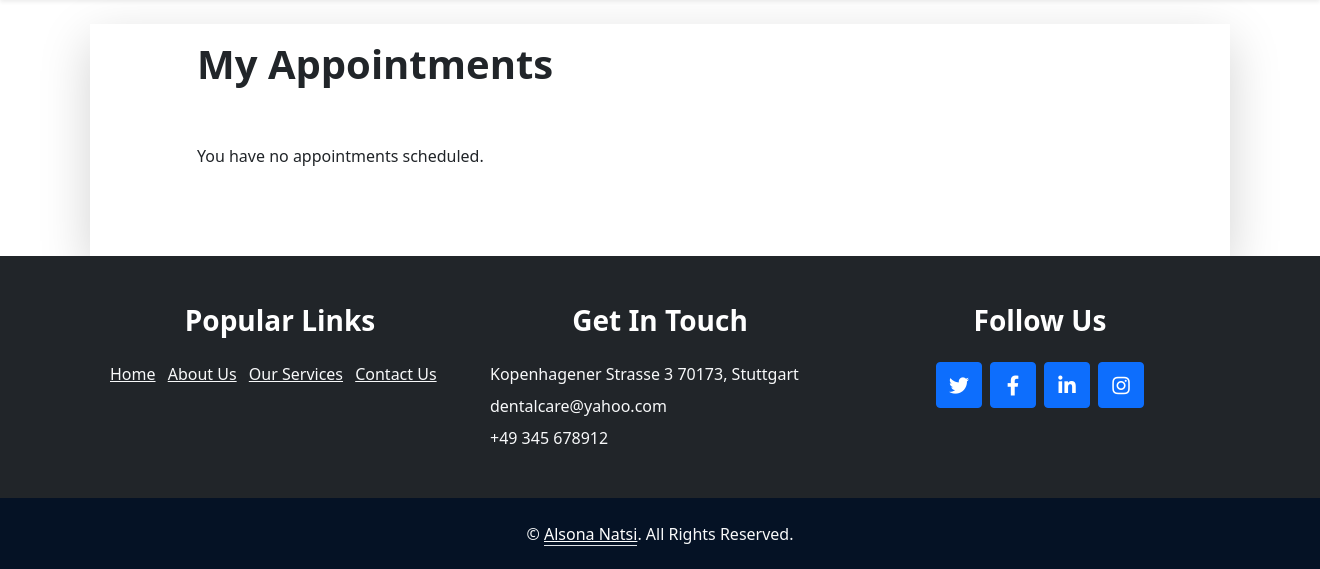
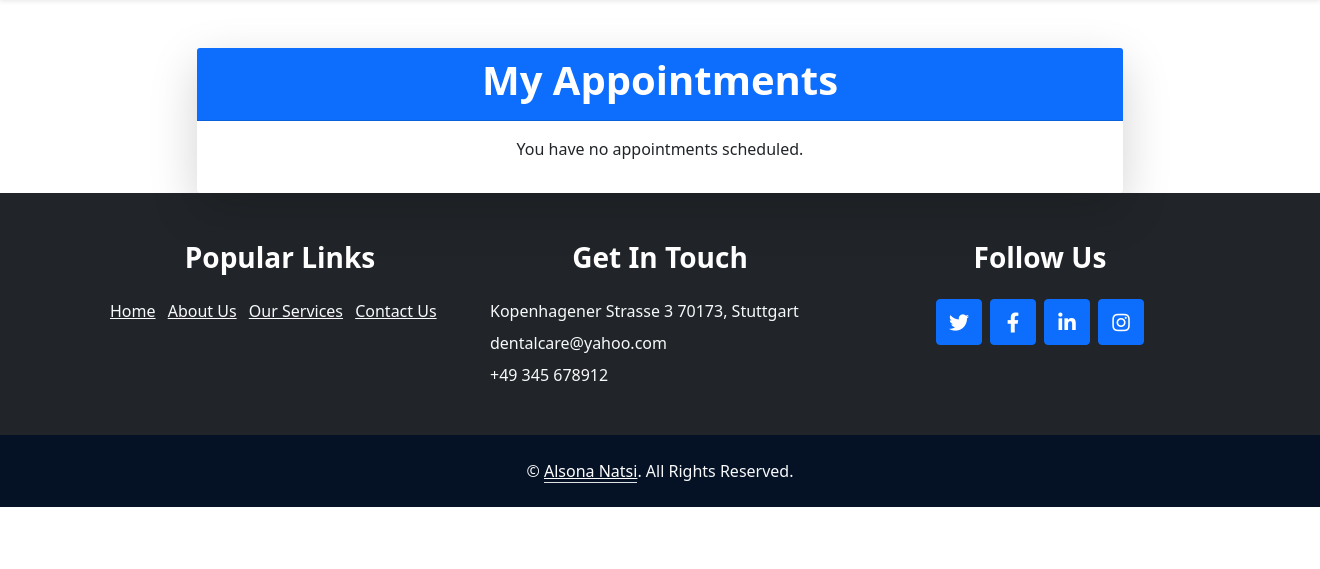
Before and after one commit to alsona1188/PP4-dental-clinic, a Django app: page /my_appointments/my_appointments/ in a window 1320 px wide. Shown: the part 137-706 px from the top of the page. Run offline with Django 4.2, Linux system fonts and the light colour scheme; a user stored in the database is signed in; data that the repository does not hold is empty.

Commit message:
Styling the appointment_list.html

```diff
--- a/my_appointments/templates/my_appointments/appointment_list.html
+++ b/my_appointments/templates/my_appointments/appointment_list.html
@@ -2,15 +2,18 @@
 {% load static %}
 {% block content %}
 
-<br>
-<div class="container shadow-lg border-0 rounded-lg">
+<div class="container mt-5">
     <div class="row justify-content-center">
-        <div class="col-md-12 mt-3 offset-md-2">
+        <div class="col-md-10">
+            <div class="card shadow-lg border-0 rounded-lg">
+                <div class="card-header bg-primary text-white text-center">
                     <h1>My Appointments</h1>
-          <br><br>
+                </div>
+                <div class="card-body">
                     {% if appointments %}
-            <table class="table">
-                <thead>
+                        <div class="table-responsive">
+                            <table class="table table-striped">
+                                <thead class="thead-dark">
                                     <tr>
                                         <th>Dentist</th>
                                         <th>Service</th>
@@ -27,21 +30,21 @@
                                             <td>{{ appointment.date }}</td>
                                             <td>{{ appointment.time }}</td>
                                             <td>
-                                <a href="#" class="btn btn-primary">Edit</a>
-                                <a href="#" class="btn btn-danger" onclick="return confirm('Are you sure you want to delete this appointment?');">Delete</a>
+                                                <a href="#" class="btn btn-sm btn-primary">Edit</a>
+                                                <a href="#" class="btn btn-sm btn-danger" onclick="return confirm('Are you sure you want to delete this appointment?');">Delete</a>
                                             </td>
                                         </tr>
                                     {% endfor %}
                                 </tbody>
                             </table>
+                        </div>
                     {% else %}
-            <p>You have no appointments scheduled.</p>
+                        <p class="text-center">You have no appointments scheduled.</p>
                     {% endif %}
-
-          <br>
                 </div>
             </div>
-    <br><br>
+        </div>
+    </div>
 </div>
 
 {% endblock %}
```
Lines whose indentation alone changed are shown as unchanged.
